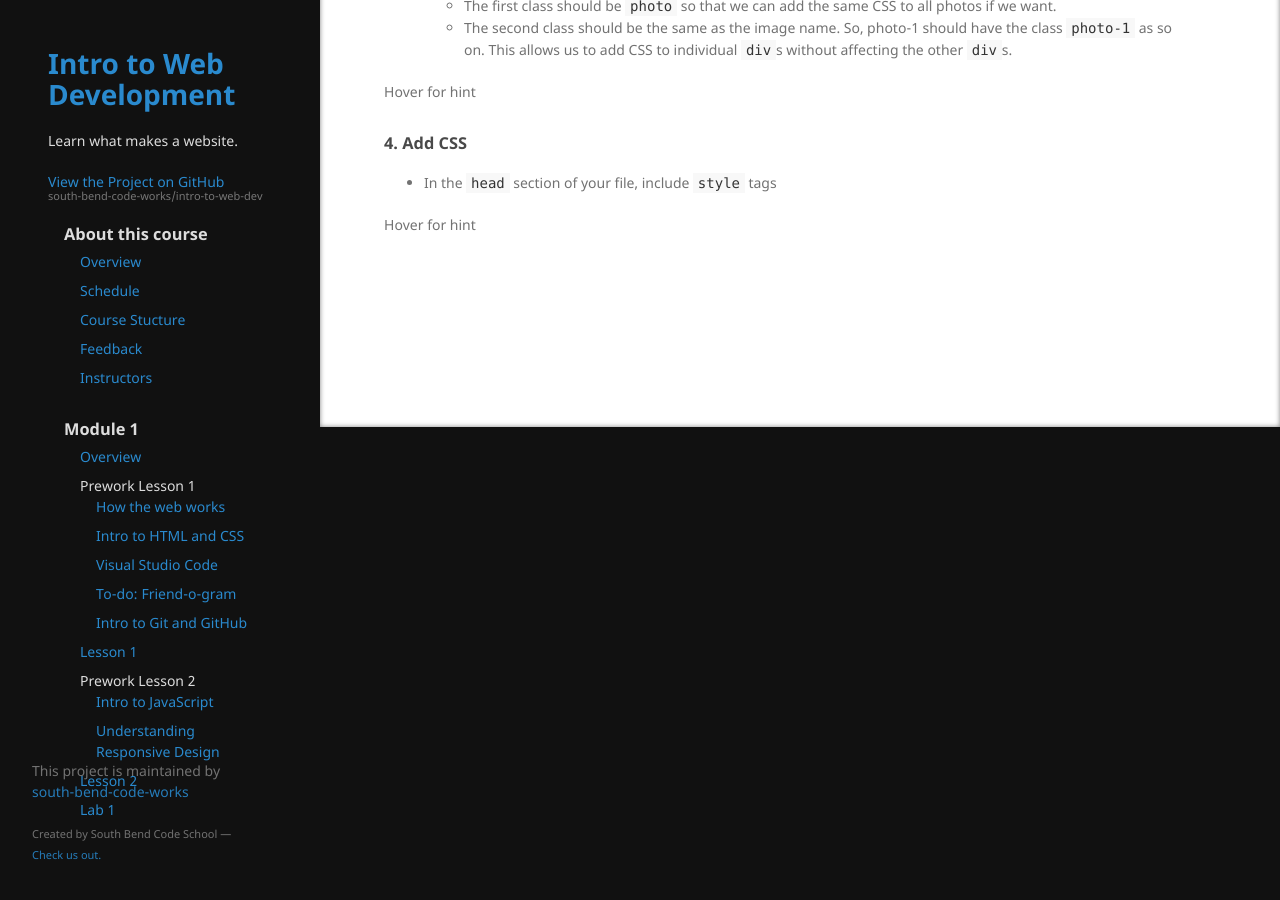
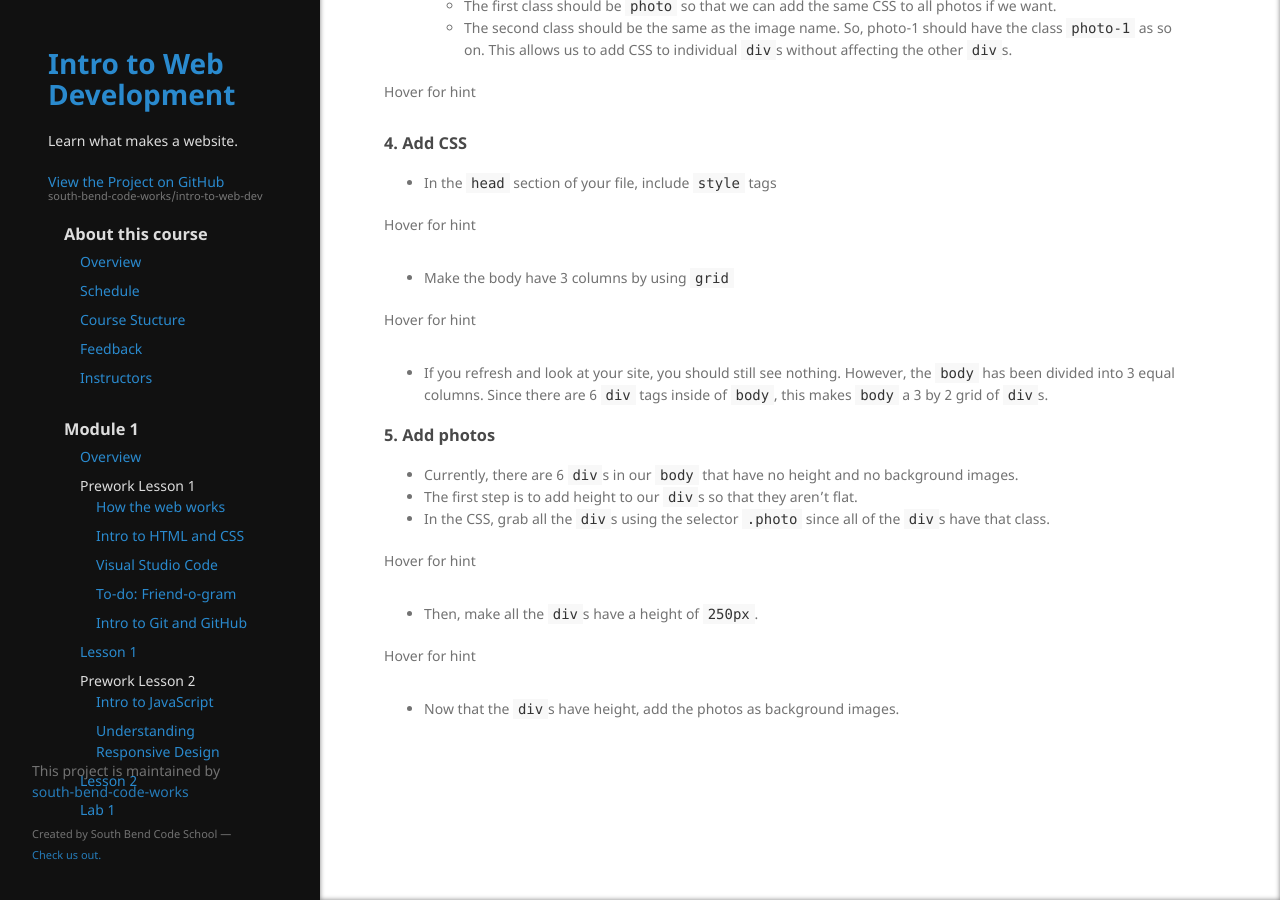
Before and after one commit to south-bend-code-works/intro-to-web-dev, a Jekyll site: the page built from lessons/module1/friend-o-gram.md, in a window 1280 px wide and 900 px high, scrolled down 1128 px. Built offline with Jekyll 4.4.1, drawn with Linux system fonts in a browser that asks for light colours; our own code applies the rules of GitHub Pages for plain Markdown files.

Commit message:
getting there

````diff
--- a/lessons/module1/friend-o-gram.md
+++ b/lessons/module1/friend-o-gram.md
@@ -98,8 +98,85 @@ This activity will allow you to combine all the skills you have learned, HTML, C
   <head>
     <style>
 
+      /* This is how you make a comment in CSS. */
+      /* Anything inside the slash and asterisk will be ignored and is helpful for notes. */
+
     </style>
   </head>
   ...
 </html>
 ```
+
+* Make the body have 3 columns by using `grid`
+
+<div class="hint">Hover for hint</div>
+
+{: .hint-content}
+```
+<!DOCTYPE html>
+<html>
+  <head>
+    <style>
+      body {
+        display: grid; /* This make the body a grid */
+        grid-template-columns: auto auto auto; /* This tells the body element to split into 3 equal columns */
+      }
+    </style>
+  </head>
+  ...
+</html>
+```
+
+* If you refresh and look at your site, you should still see nothing. However, the `body` has been divided into 3 equal columns. Since there are 6 `div` tags inside of `body`, this makes `body` a 3 by 2 grid of `div`s.
+
+### 5. Add photos
+
+* Currently, there are 6 `div`s in our `body` that have no height and no background images.
+* The first step is to add height to our `div`s so that they aren't flat.
+* In the CSS, grab all the `div`s using the selector `.photo` since all of the `div`s have that class.
+
+<div class="hint">Hover for hint</div>
+
+{: .hint-content}
+```
+<!DOCTYPE html>
+<html>
+  <head>
+    <style>
+      body {
+        display: grid;
+        grid-template-columns: auto auto auto;
+      }
+      .photo {
+
+      }
+    </style>
+  </head>
+  ...
+</html>
+```
+
+* Then, make all the `div`s have a height of `250px`.
+
+<div class="hint">Hover for hint</div>
+
+{: .hint-content}
+```
+<!DOCTYPE html>
+<html>
+  <head>
+    <style>
+      body {
+        display: grid;
+        grid-template-columns: auto auto auto;
+      }
+      .photo {
+        height: 250px;
+      }
+    </style>
+  </head>
+  ...
+</html>
+```
+
+* Now that the `div`s have height, add the photos as background images.
````
Also changed, not shown: lessons/module1/intro_to_html_css.md (+2 -0 lines).
